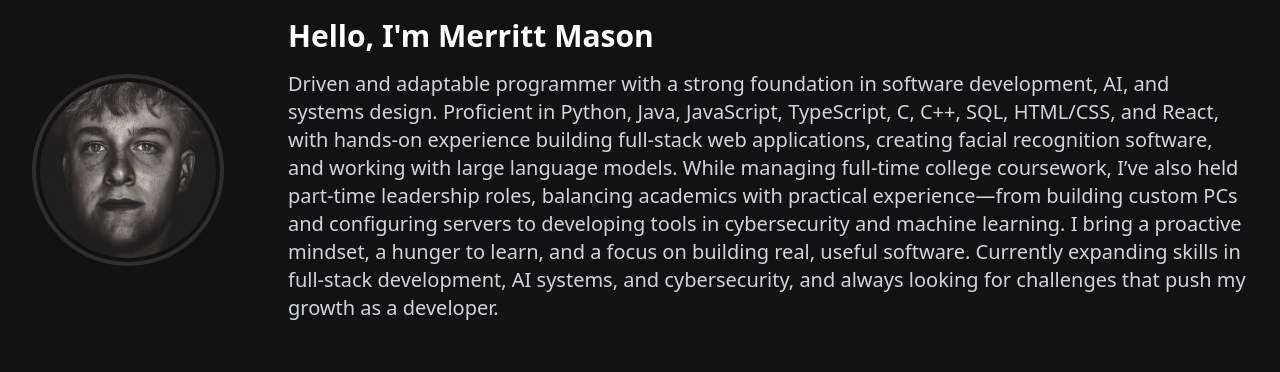
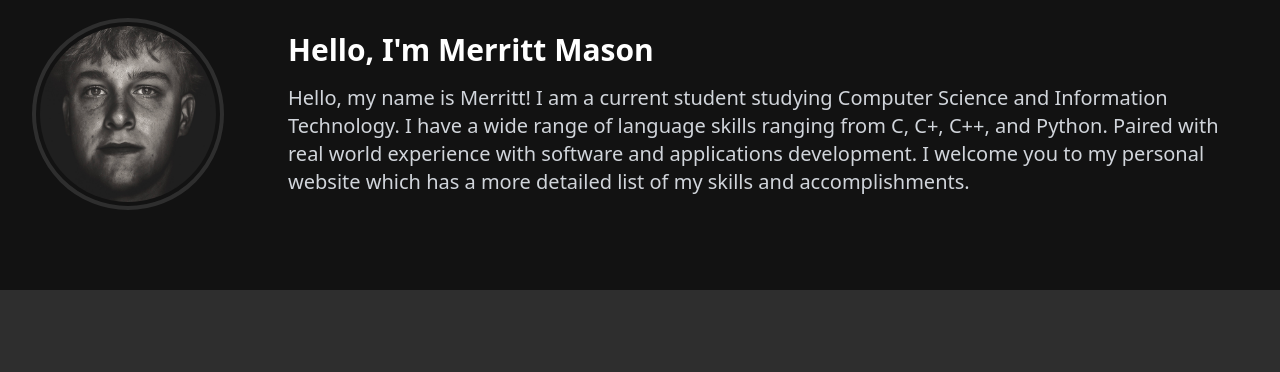
Before and after one commit to merrittcmason/merrittmason.com, a React (Vite) app: page / in a window 1280 px wide. Shown: the part 126-498 px from the top of the page. Built offline with nearby package versions, Linux system fonts and the light colour scheme.

Commit message:
Updated About section

```diff
--- a/src/App.tsx
+++ b/src/App.tsx
@@ -84,7 +84,7 @@ function App() {
                   Hello, I'm Merritt Mason
                 </h2>
                 <p className={`text-xl ${isDarkMode ? 'text-gray-300' : 'text-gray-600'}`}>
-                  Driven and adaptable programmer with a strong foundation in software development, AI, and systems design. Proficient in Python, Java, JavaScript, TypeScript, C, C++, SQL, HTML/CSS, and React, with hands-on experience building full-stack web applications, creating facial recognition software, and working with large language models. While managing full-time college coursework, I’ve also held part-time leadership roles, balancing academics with practical experience—from building custom PCs and configuring servers to developing tools in cybersecurity and machine learning. I bring a proactive mindset, a hunger to learn, and a focus on building real, useful software. Currently expanding skills in full-stack development, AI systems, and cybersecurity, and always looking for challenges that push my growth as a developer.
+                  Hello, my name is Merritt! I am a current student studying Computer Science and Information Technology. I have a wide range of language skills ranging from C, C+, C++, and Python. Paired with real world experience with software and applications development. I welcome you to my personal website which has a more detailed list of my skills and accomplishments.
                 </p>
               </div>
             </div>
```
